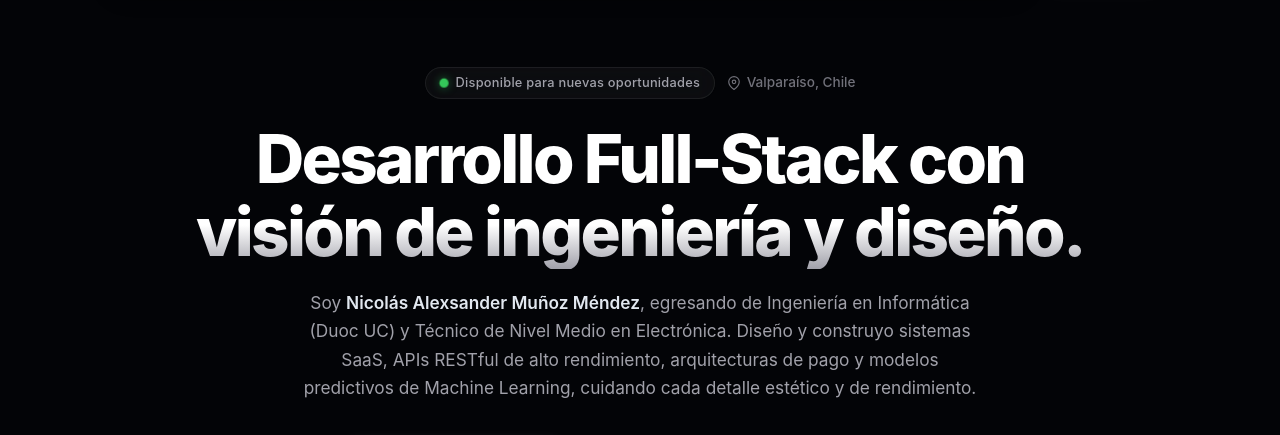
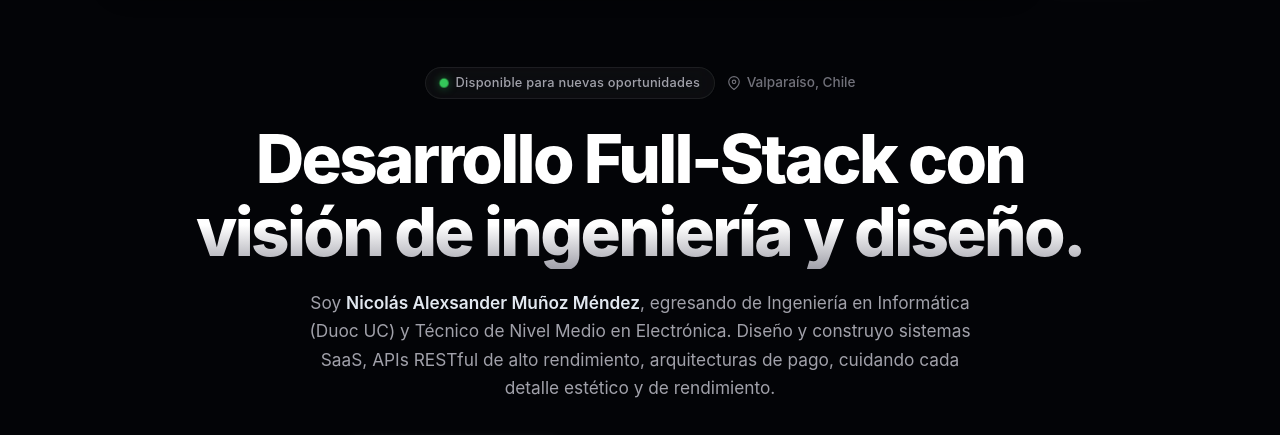
Before and after one commit to deralexsander/deralexsander, a plain HTML site: page index.html in a window 1280 px wide. Shown: the part 77-512 px from the top of the page. Drawn offline with Linux system fonts and the light colour scheme; no server answers.

Commit message:
refactor(hero): actualizar descripcion del subtitulo principal

```diff
--- a/index.html
+++ b/index.html
@@ -101,7 +101,7 @@
 
         <p class="hero-subtitle reveal">
           Soy <strong>Nicolás Alexsander Muñoz Méndez</strong>, egresando de Ingeniería en Informática (Duoc UC) y Técnico de Nivel Medio en Electrónica.
-          Diseño y construyo sistemas SaaS, APIs RESTful de alto rendimiento, arquitecturas de pago y modelos predictivos de Machine Learning, cuidando cada detalle estético y de rendimiento.
+          Diseño y construyo sistemas SaaS, APIs RESTful de alto rendimiento, arquitecturas de pago, cuidando cada detalle estético y de rendimiento.
         </p>
 
         <div class="hero-actions reveal">
```
